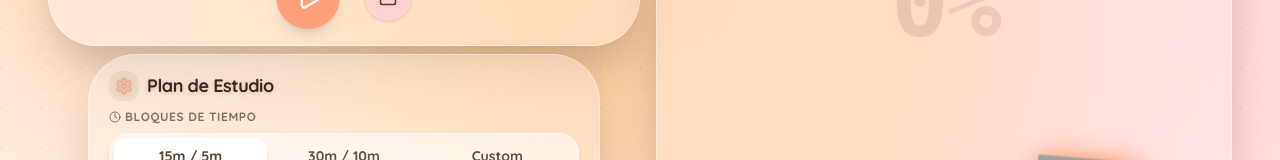
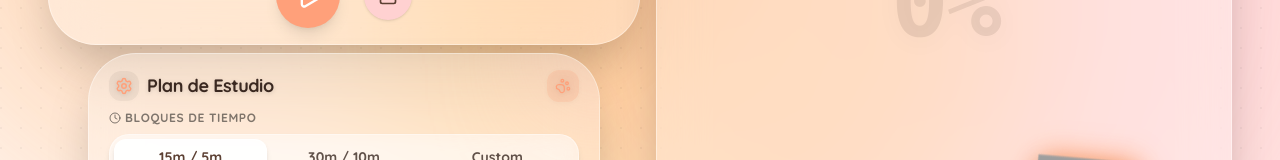
Before and after one commit to FabianCartes/Pomodoro-love, a React (Vite) app: page / in a window 1280 px wide. Shown: the part 453-613 px from the top of the page. Built offline with nearby package versions, Linux system fonts and the light colour scheme.

Commit message:
feat: add toggle for space animations and fix custom input clearing behavior

```diff
--- a/src/App.jsx
+++ b/src/App.jsx
@@ -14,7 +14,7 @@ import { motion, AnimatePresence } from 'framer-motion';
 
 // Separate content component to use TimerContext
 const AppContent = ({ isDark, setIsDark }) => {
-  const { mode, isTransitioning, transitionMessage } = useTimer();
+  const { mode, isTransitioning, transitionMessage, animationsEnabled } = useTimer();
 
   return (
     <>
@@ -71,12 +71,12 @@ const AppContent = ({ isDark, setIsDark }) => {
         </header>
 
         {/* Main content - Dynamic Split Layout */}
-        <main className={`flex-1 w-full mx-auto px-4 md:px-12 flex flex-col md:flex-row gap-4 pb-2 z-10 relative mt-0 ${mode === 'study' ? 'max-w-[1600px]' : 'max-w-4xl justify-center items-center'}`}>
+        <main className={`flex-1 w-full mx-auto px-4 md:px-12 flex flex-col md:flex-row gap-4 pb-2 z-10 relative mt-0 ${mode === 'study' && animationsEnabled ? 'max-w-[1600px]' : 'max-w-4xl justify-center items-center'}`}>
 
           {/* Left Column: UI Controls (Centers when not in study mode) */}
           <motion.div
             layout
-            className={`flex flex-col gap-2 w-full shrink-0 justify-center transition-all duration-500 ${mode === 'study' ? 'md:w-1/2' : 'md:w-full items-center mt-12 md:mt-0'}`}
+            className={`flex flex-col gap-2 w-full shrink-0 justify-center transition-all duration-500 ${mode === 'study' && animationsEnabled ? 'md:w-1/2' : 'md:w-full items-center mt-12 md:mt-0'}`}
           >
             {/* Timer Display */}
             <motion.div layout className={`px-4 py-4 rounded-[3rem] backdrop-blur-xl shadow-2xl flex flex-col items-center w-full ${isDark ? 'bg-black/40 border border-white/10' : 'bg-white/30 border border-white/40'}`}>
@@ -94,7 +94,7 @@ const AppContent = ({ isDark, setIsDark }) => {
 
           {/* Right Column: Progress Animation (Only visible in study mode) */}
           <AnimatePresence>
-            {mode === 'study' && (
+            {mode === 'study' && animationsEnabled && (
               <motion.div
                 initial={{ opacity: 0, x: 50 }}
                 animate={{ opacity: 1, x: 0 }}
--- a/src/components/timer/ConfigPanel.jsx
+++ b/src/components/timer/ConfigPanel.jsx
@@ -4,15 +4,19 @@ import { Settings, CheckCircle2, Clock, RotateCcw, PawPrint } from 'lucide-react
 import { motion, AnimatePresence } from 'framer-motion';
 
 export const ConfigPanel = ({ isDark }) => {
-  const { mode, updateStudyConfig, setMaxCycles, maxCycles, studyConfig } = useTimer();
+  const { mode, updateStudyConfig, setMaxCycles, maxCycles, studyConfig, animationsEnabled, setAnimationsEnabled } = useTimer();
   const [isCustom, setIsCustom] = useState(false);
-  const [customStudy, setCustomStudy] = useState(25);
-  const [customBreak, setCustomBreak] = useState(5);
+  const [customStudy, setCustomStudy] = useState('25');
+  const [customBreak, setCustomBreak] = useState('5');
 
   if (mode !== 'study') return null;
 
   const applyCustom = () => {
-    updateStudyConfig(customStudy, customBreak);
+    const s = Number(customStudy) || 25;
+    const b = Number(customBreak) || 5;
+    updateStudyConfig(s, b);
+    setCustomStudy(String(s));
+    setCustomBreak(String(b));
   };
 
   // Determine which preset is currently active based on context config
@@ -34,11 +38,22 @@ export const ConfigPanel = ({ isDark }) => {
       {/* Decorative gradient orb */}
       <div className="absolute -top-20 -right-20 w-40 h-40 bg-cat-pink opacity-20 blur-[50px] group-hover:opacity-40 transition-opacity duration-700 pointer-events-none" />
 
-      <div className={`flex items-center gap-2 mb-2 drop-shadow-sm ${textColor}`}>
-        <div className={`p-1.5 rounded-xl ${isDark ? 'bg-white/10' : 'bg-black/5'}`}>
-          <Settings size={18} className={isDark ? 'text-cat-cream' : 'text-cat-accent'} />
+      <div className={`flex items-center justify-between mb-2 drop-shadow-sm ${textColor}`}>
+        <div className="flex items-center gap-2">
+          <div className={`p-1.5 rounded-xl ${isDark ? 'bg-white/10' : 'bg-black/5'}`}>
+            <Settings size={18} className={isDark ? 'text-cat-cream' : 'text-cat-accent'} />
+          </div>
+          <h2 className="text-lg font-extrabold tracking-tight">Plan de Estudio</h2>
         </div>
-        <h2 className="text-lg font-extrabold tracking-tight">Plan de Estudio</h2>
+
+        {/* Animation Toggle */}
+        <button
+          onClick={() => setAnimationsEnabled(!animationsEnabled)}
+          className={`p-2 rounded-xl transition-colors ${animationsEnabled ? (isDark ? 'bg-white/20 text-white' : 'bg-cat-accent/20 text-cat-accent') : (isDark ? 'bg-black/40 text-white/40' : 'bg-black/5 text-black/40')}`}
+          title={animationsEnabled ? "Desactivar animaciones espaciales" : "Activar animaciones espaciales"}
+        >
+          {animationsEnabled ? <PawPrint size={16} /> : <div className="relative"><PawPrint size={16} className="opacity-50" /><div className="absolute inset-0 flex items-center justify-center"><div className="w-full h-0.5 bg-current rotate-45" /></div></div>}
+        </button>
       </div>
 
       <div className="space-y-2 relative z-10">
@@ -93,7 +108,7 @@ export const ConfigPanel = ({ isDark }) => {
                     <input
                       type="number"
                       value={customStudy}
-                      onChange={(e) => setCustomStudy(Number(e.target.value))}
+                      onChange={(e) => setCustomStudy(e.target.value)}
                       className={`w-full rounded-xl px-3 py-1.5 text-sm font-bold outline-none border-2 transition-all ${isDark ? 'bg-black/40 border-white/10 text-white focus:border-cat-accent' : 'bg-white/70 border-white text-cat-dark focus:border-cat-accent'}`}
                     />
                   </div>
@@ -102,7 +117,7 @@ export const ConfigPanel = ({ isDark }) => {
                     <input
                       type="number"
                       value={customBreak}
-                      onChange={(e) => setCustomBreak(Number(e.target.value))}
+                      onChange={(e) => setCustomBreak(e.target.value)}
                       className={`w-full rounded-xl px-3 py-1.5 text-sm font-bold outline-none border-2 transition-all ${isDark ? 'bg-black/40 border-white/10 text-white focus:border-cat-accent' : 'bg-white/70 border-white text-cat-dark focus:border-cat-accent'}`}
                     />
                   </div>
--- a/src/context/TimerContext.jsx
+++ b/src/context/TimerContext.jsx
@@ -17,10 +17,12 @@ export const TimerProvider = ({ children }) => {
   const [currentPhase, setCurrentPhase] = useState('study'); // 'study', 'break'
   const [currentCycle, setCurrentCycle] = useState(1);
   const [maxCycles, setMaxCycles] = useState('infinity'); // 2, 3, 4, 'infinity'
-
   const [isActive, setIsActive] = useState(false);
   const intervalRef = useRef(null);
   const transitionTimeoutRef = useRef(null);
+
+  // User preferences
+  const [animationsEnabled, setAnimationsEnabled] = useState(true);
 
   // Transition state
   const [isTransitioning, setIsTransitioning] = useState(false);
@@ -180,7 +182,9 @@ export const TimerProvider = ({ children }) => {
         updateStudyConfig,
         progressPercentage,
         isTransitioning,
-        transitionMessage
+        transitionMessage,
+        animationsEnabled,
+        setAnimationsEnabled
       }}
     >
       {children}
```
